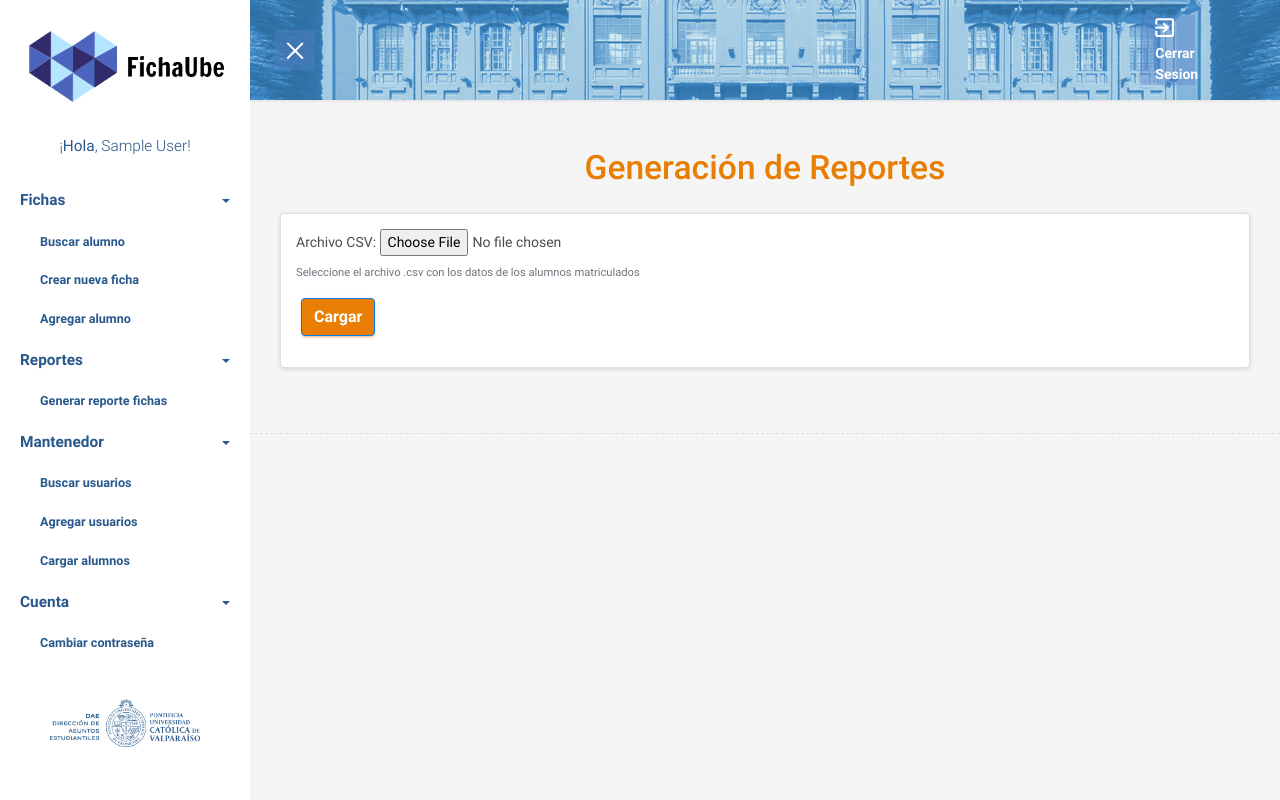
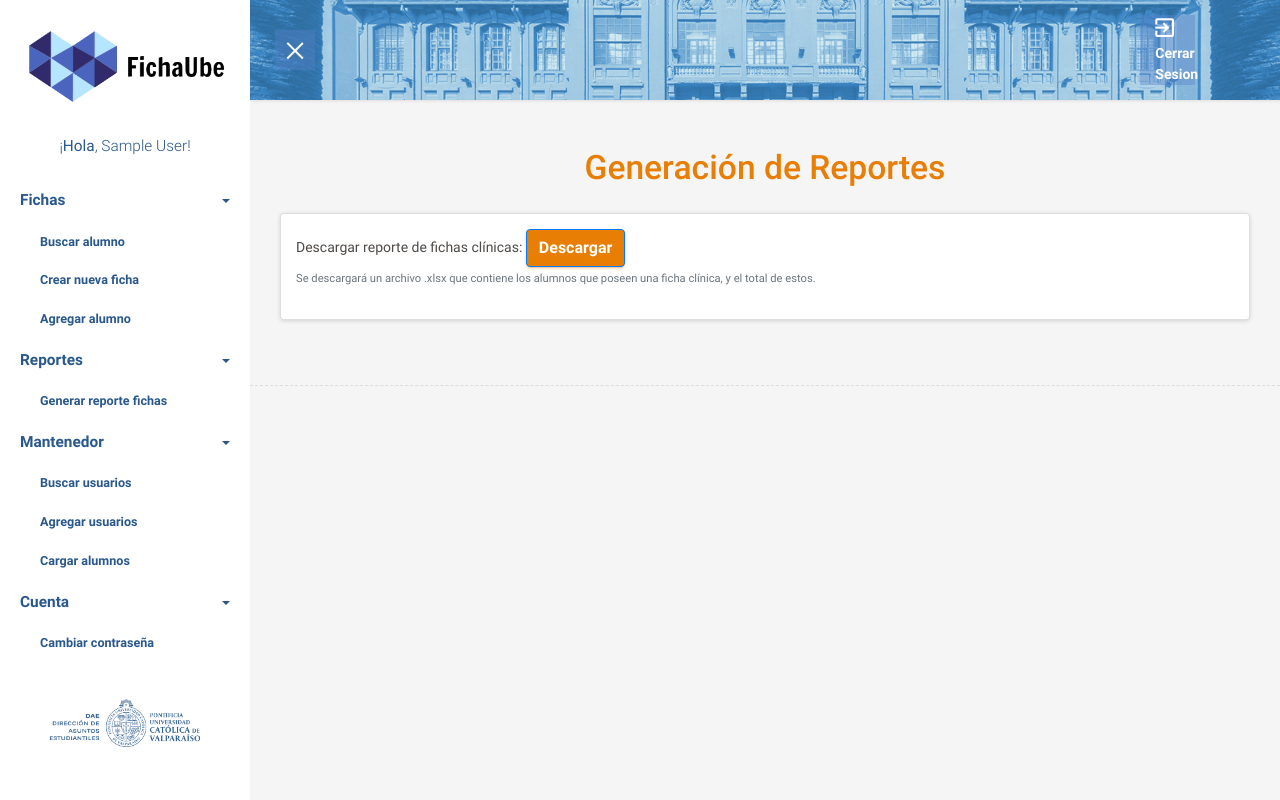
Before and after one commit to mgaratem/fichaube, a Django app: page /fichas/reportes/ in a window 1280 px wide. Run offline with Django 3.2, Linux system fonts and the light colour scheme; the visitor is signed in with stand-in values (Sample User, id 1); some libraries are stand-ins or nearby versions.

Commit message:
no se que hice x2
najsdnsakd

```diff
--- a/fichaube/fichas/views.py
+++ b/fichaube/fichas/views.py
@@ -213,6 +213,27 @@ def crearFichaPDF(request, id_alumno=None):
 @login_required()
 def reportes(request):
     return render(request, 'reportes.html', {})
+
+
+
+
+@login_required()
+def generarReporte(request):
+    listaFichas = Fichas.objects.all()
+    return True
+
+
+
+
+
+
+
+
+
+
+
+
+
 """
 #############---------FUNCION BORRAR------#################
 
--- a/fichaube/main/templates/reportes.html
+++ b/fichaube/main/templates/reportes.html
@@ -23,32 +23,25 @@
     <div class="card">
       <div class="card-content">
         <div class="cuadro-tabla">
-          <form method="post" enctype="multipart/form-data">{% csrf_token %}
-            <div class="form-group">
-              <label for="exampleInputFile">Archivo CSV:</label>
-              <input type='file' name="file" id="exampleInputFile" aria-describedby="exampleInputFile" placeholder="Seleccione un archivo" required>
-              <small id="emailHelp" class="form-text text-muted">
-                Seleccione el archivo .csv con los datos de los alumnos matriculados</small>
-            </div>
-
-            <div class="form-group row">
-              <div class="col-md-5">
-                <button class="btn btn-primary" type="submit" onclick="cargando()" id="cargar" style="display: block;">Cargar</button>
-              </div>
-              <div class="col-md-5" id="loading" style="display: none;">
-                <br>
-                <div class="spinner-border text-primary" style="width: 5rem; height: 5rem;"></div>
-                <br>
-                <br>
-                <center>
-                  <small class="form-text text-muted">La carga puede tardar unos minutos</small>
-                </center>
-              </div>
-            </div>
-          </form>
+          <div class="form-group">
+            <label for="exampleInputFile">Descargar reporte de fichas clínicas:</label>
+            <button id="generarReporte" type="button" name="generarReporte" class="btn btn-primary"type="submit" value="Registrar">Descargar</button>
+            <small id="emailHelp" class="form-text text-muted">
+              Se descargará un archivo .xlsx que contiene los alumnos que poseen una ficha clínica, y el total de estos.</small>
+          </div>
         </div>
       </div>
     </div>
   </div>
+  <script src="https://code.jquery.com/jquery-3.3.1.min.js"></script>
+   <script>
+     $('#generarReporte').click(function(){
+       $.ajax({
+         url: 'ajax/generarReporte',
+
+       })
+     });
+   </script>
+
 
   {% endblock content %}
```
